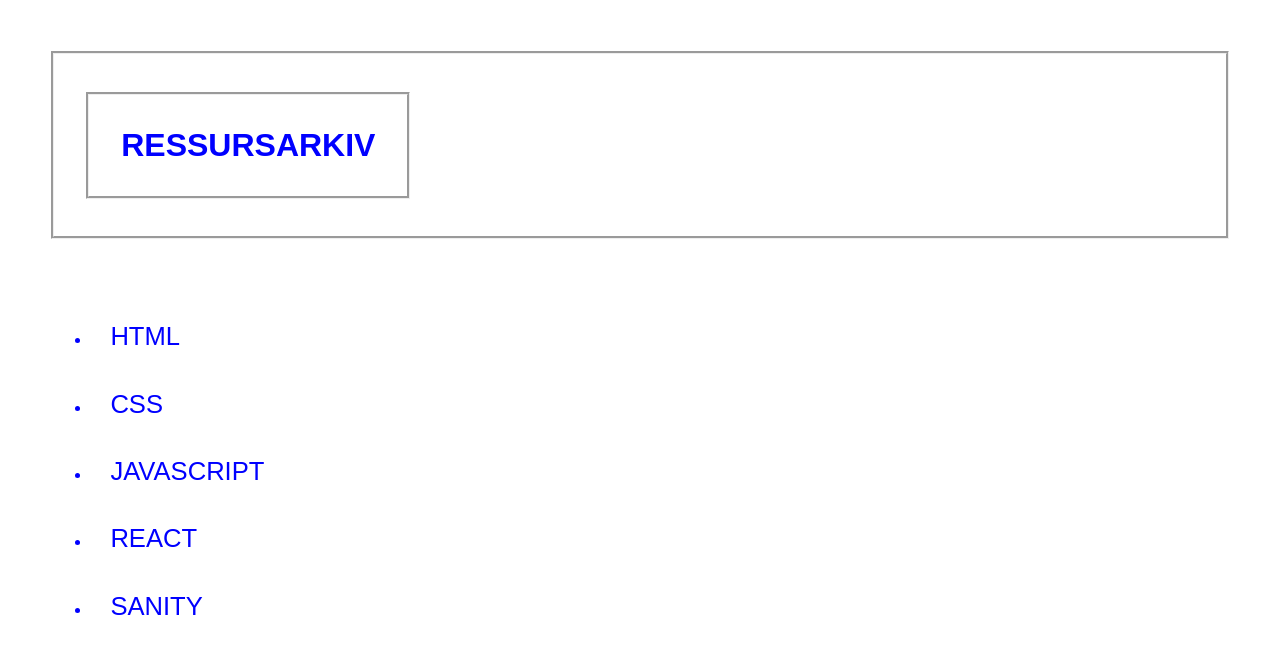
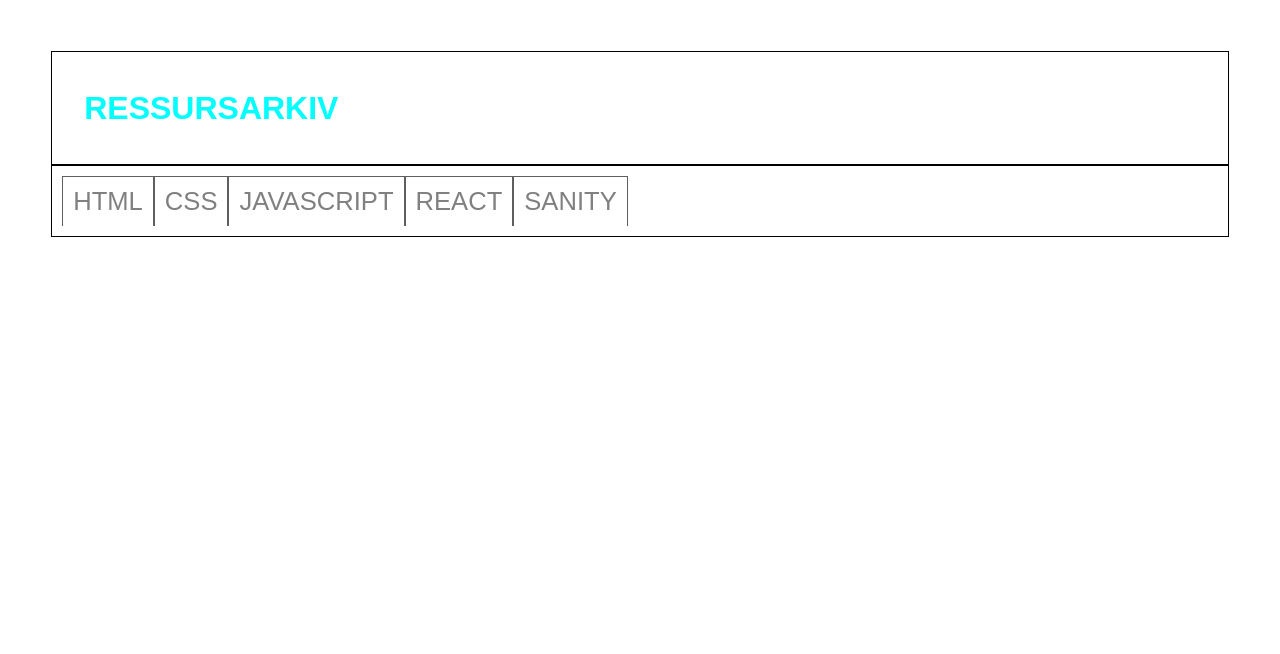
Before and after one commit to alexander0354/uin23ak3_resourceapp_group13, a React (Create React App) app: page / in a window 1280 px wide. Shown: the top 654 px of the page. Built offline with nearby package versions, Linux system fonts and the light colour scheme.

Commit message:
har forandret på app.css

```diff
--- a/src/sass/App.scss
+++ b/src/sass/App.scss
@@ -1,4 +1,10 @@
 @import url('https://fonts.googleapis.com/css2?family=Quicksand:wght@300;400;600&display=swap');
+
+$aquablue: #00FFFF;
+$white: #FFFFFF;
+$black: #000000;
+$gray: #5f5f5f;
+$maxwidth: 1200px;
 
 
 
@@ -9,7 +15,7 @@
 header {
   width: 100%;
   display: flex;
-  border: 1px solid var(--black);
+  border: 1px solid $black;
   padding: 1rem;
   padding-left: 2rem;
   justify-content: space-between;
@@ -20,25 +26,20 @@
 
 body{
 
-    color:blue;
+    color: $aquablue;
       height: 100%;
       margin: 4.0%;
-      background-color:white ;
+      background-color: $white ;
       font-family: 'quicsand', sans-serif;
 
       }
 
-      h1{
-        border-style: groove;
-        border-width: 3px;
-        padding: 2rem;
-    }
+
 
     main {
       width:100%;
       display: flex;
       max-width: var(--maxwidth);
-      border: 1px solid var(--gray);
       display: flex;
       flex-wrap: wrap;
       padding-left: 2rem;
@@ -46,22 +47,24 @@
 
   nav {
     width: 100%;
-    max-width: var(--maxwidth);
     display: flex;
-    margin-top: 3rem;
-    border-bottom: 5px solid var(--aqua);
-    column-gap: 1rem;
+    border: 1px solid $black;
+    padding: 1rem;
+    padding-left: 2rem;
+    justify-content: space-between;
+    border-style: groove
+
 }
 
 nav a{
   display: flex;
   text-decoration: none;
-  color: var(--gray);
-  background-color: var(--white);
+  color: $gray;
+  background-color: $white;
   display: inline-block;
-  border-top: 1px solid var(--gray);
-  border-left: 1px solid var(--gray);
-  border-right: 1px solid var(--gray);
+  border-top: 1px solid $gray;
+  border-left: 1px solid $gray;
+  border-right: 1px solid $gray;
   padding: 1.2rem;
   font-size: 1.6rem;
   text-transform: uppercase;
@@ -75,7 +78,7 @@
 
   .category_title {
       text-transform: uppercase;
-      color: var(--gray);
+      color: $gray;
       font-size: 20px;
   }
 
@@ -106,6 +109,33 @@
   }
 }
 
+nav {
+
+  padding: 10px;
+}
+
+nav ul {
+  list-style-type: none;
+  margin: 0;
+  padding: 0;
+}
+
+nav li {
+  display: inline-block;
+}
+
+nav a {
+  color: gray;
+  text-decoration: none;
+  padding: 10px;
+}
+
+nav a:hover {
+  background-color: #00FFFF;
+}
+
+
+
 
 
     // la inn en del fra css filen fra ak2//
```
Also changed, not shown: src/sass/sass.scss (line endings or trailing spaces).
